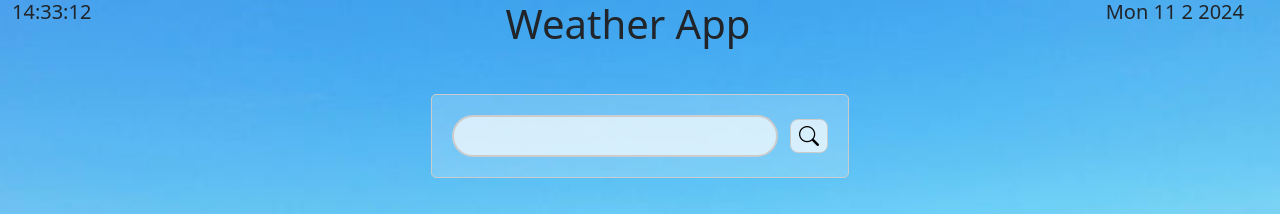
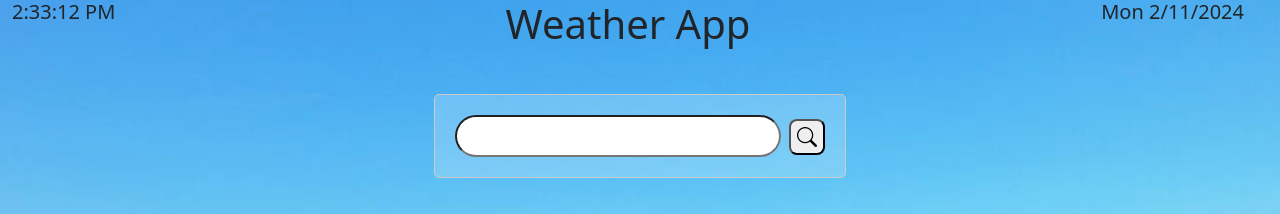
Before and after one commit to Logeskumar18/My-Weather-App, a plain HTML site: page index.html in a window 1280 px wide. Shown: the top 214 px of the page. Drawn offline with nearby package versions, Linux system fonts and the light colour scheme.

Commit message:
Template Added

```diff
--- a/index.html
+++ b/index.html
@@ -21,14 +21,16 @@
         <h5 id="Date" class="col-2 text-end"></h5>
     </div>
     <div class="container d-flex justify-content-center align-items-center" style="height: 20vh;">
-        <div class="transparent-container">
-            <input type="text" class="border-2 rounded-5 transparent-container-btn fs-5 ps-4 py-1" name="" id="City">
-            <button id="btn" class="ms-2 transparent-container-btn rounded-3 fs-5 px-2"><i
-                    class="bi bi-search"></i></button>
+        <div class="transparent-container d-flex">
+            <div>
+                <input type="text" class="border-2 rounded-5 fs-5 ps-4 py-1" id="City">
+                <span id="Err" class="error text-danger d-block d-none">Enter A City Name!</span>
+            </div>
+            <button id="btn" class="ms-2 rounded-3 fs-5 align-self-start mt-1"><i class="bi bi-search g-0"></i></button>
         </div>
     </div>
 
-    <div class="container transparent-container">
+    <div class="container transparent-container ">
         <div class="row mx-0">
             <div class="main text-center col-12">
                 <h4 id="Cname">Madurai</h4>
--- a/script.js
+++ b/script.js
@@ -9,12 +9,13 @@ const Vis = document.getElementById('Vis');
 const TDate = document.getElementById('Date');
 const Time = document.getElementById('Time');
 const Icon = document.getElementById('Icon');
+const Err = document.getElementById('Err');
 
 Btn.addEventListener('click', async () => {
     let CityName = City.value;
-    if(CityName === ''){
-        alert('Plese Enter City Name');
-    }else{
+    if (CityName === '') {
+        Err.classList.remove('d-none');
+    } else {
 
 
         const response = await fetch(`https://api.openweathermap.org/data/2.5/weather?q=${CityName}&appid=bb5236fe0cf121cd0f443e8dbc78bbc1`, {
@@ -51,13 +52,18 @@ const getCurrentDateInfo = () => {
     };
 }
 const dateInfo = getCurrentDateInfo();
-TDate.textContent = `${dateInfo.day} ${dateInfo.month} ${dateInfo.date} ${dateInfo.year}`;
+TDate.textContent = `${dateInfo.day}  ${dateInfo.date}/${dateInfo.month}/${dateInfo.year}`;
 
 
 setInterval(() => {
     const now = new Date();
-    const hours = now.getHours();
-    const minutes = now.getMinutes();
-    const seconds = now.getSeconds();
-    Time.textContent = `${hours}:${minutes}:${seconds}`;
+    let options = {
+         hour: 'numeric',
+          minute: 'numeric',
+           second: 'numeric',
+            hour12: true
+         };
+    let timeString = now.toLocaleTimeString('en-US', options);
+    Time.textContent = timeString;
+
 }, 1000);
--- a/style.css
+++ b/style.css
@@ -20,6 +20,8 @@ body {
 }
 
 
+
+
 @media (max-width: 768px) {
     #Time, #Date {
         display: none;
```
Lines whose indentation alone changed are shown as unchanged.
